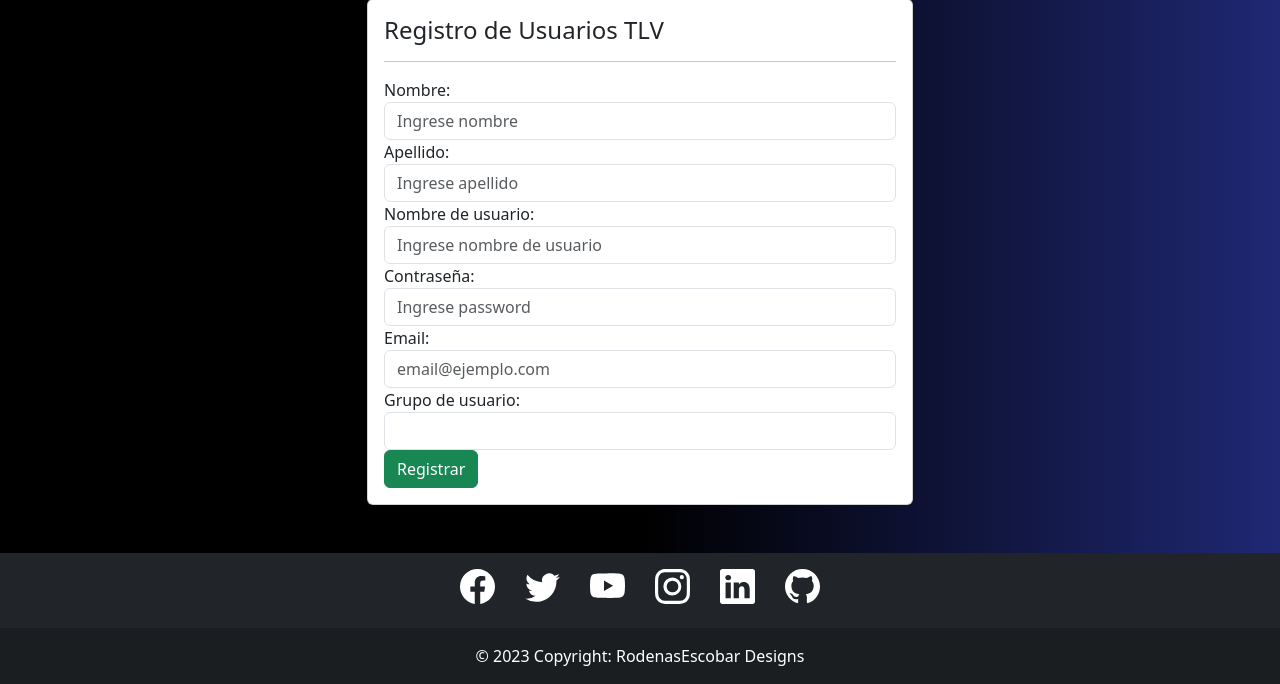
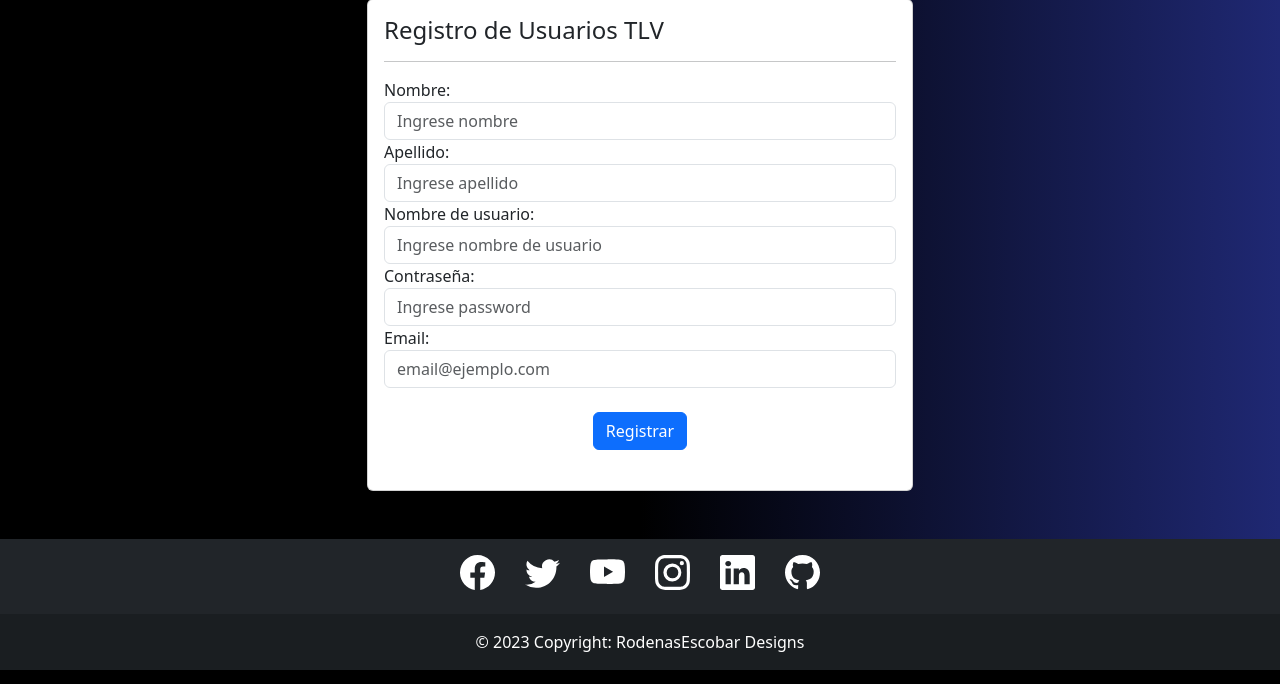
Before and after one commit to Leonardo-Rodenas/Trabajos-Individuales-Modulo-7, a Django app: page /registro/ in a window 1280 px wide. Shown: the part 256-940 px from the top of the page. Run offline with Django 4.2, Linux system fonts and the light colour scheme; lists and menus that the app fills with data are empty; some libraries are stand-ins or nearby versions.

Commit message:
actualizo vistas y archivos

```diff
--- a/ejercicio_individual/app_registro/templates/registro.html
+++ b/ejercicio_individual/app_registro/templates/registro.html
@@ -33,30 +33,8 @@
               <label for="email">Email:</label>
               <input type="email" class="form-control" id="email" placeholder="email@ejemplo.com" name="email" required>
             </div>
-            <div class="form-group">
-              <label for="grupo">Grupo de usuario:</label>
-              <select class="form-control" id="grupo" name="grupo">
-                {% if user.is_superuser %}
-                {% for grupo in grupos %}
-                <option value="{{ grupo.id }}">{{ grupo.name }}</option>
-                {% endfor %}
-                {% elif user.is_active and user.is_staff %}
-                {% for grupo in grupos %}
-                {% if grupo.id != 6 %}
-                <option value="{{ grupo.id }}">{{ grupo.name }}</option>
-                {% endif %}
-                {% endfor %}
-                {% elif user.is_active %}
-                {% for grupo in grupos %}
-                {% if grupo.id == 8 %}
-                <option value="{{ grupo.id }}">{{ grupo.name }}</option>
-                {% endif %}
-                {% endfor %}
-                {% endif %}
-              </select>
-            </div>
-            <div>
-              <input type="submit" class="btn btn-success btn-block" value="Registrar">
+            <div class="text-center">
+              <input type="submit" class="btn btn-primary my-4" value="Registrar">
             </div>
           </form>
           {% if error %}
--- a/ejercicio_individual/app_registro/views.py
+++ b/ejercicio_individual/app_registro/views.py
@@ -39,7 +39,7 @@ def registrar_usuario(request):
             user.groups.add(grupo)
 
         # Redirecciona a una página de éxito o cualquier otra página deseada
-        return redirect('registro')
+        return redirect('login')
 
     # Si es una solicitud GET, muestra el formulario de registro con el select de grupos
     return render(request, 'registro.html', {'grupos': grupos})
```
Also changed, not shown: ejercicio_individual/app_1/templates/registration/login.html (+10 -5 lines), ejercicio_individual/app_1/static/img/img_login.png (added).
